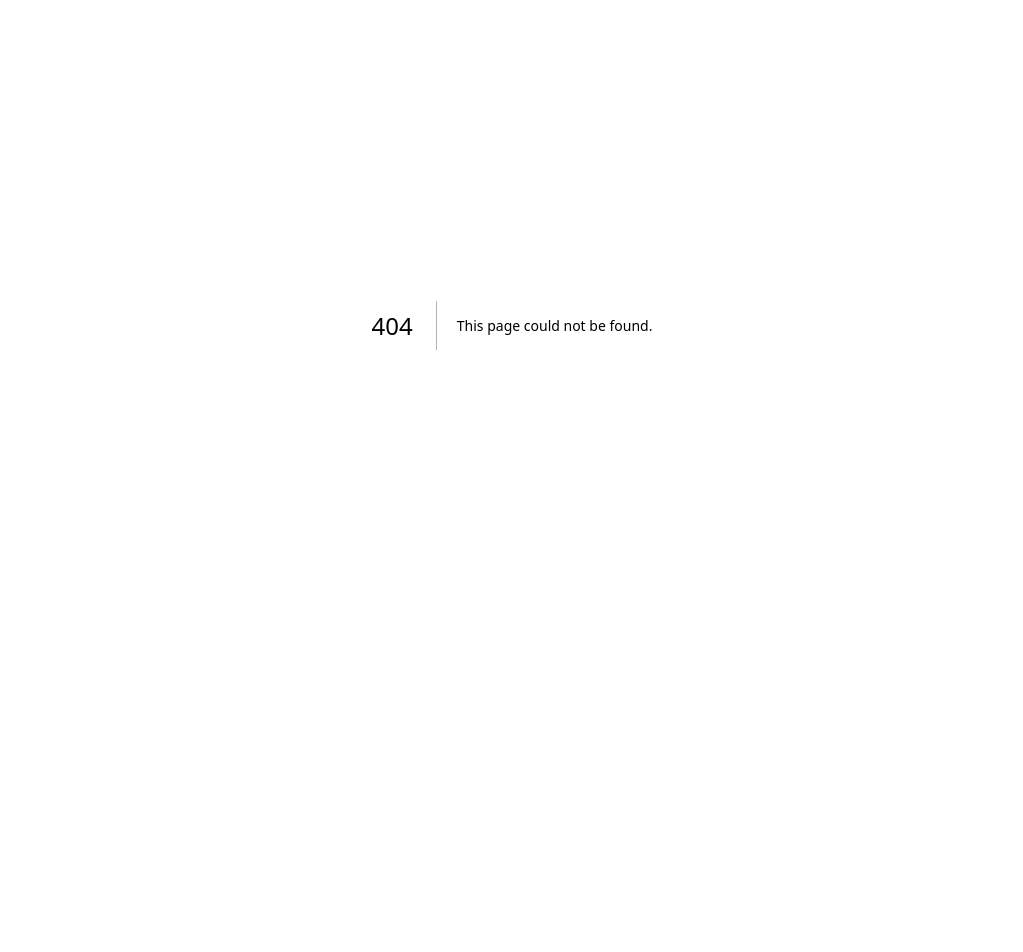
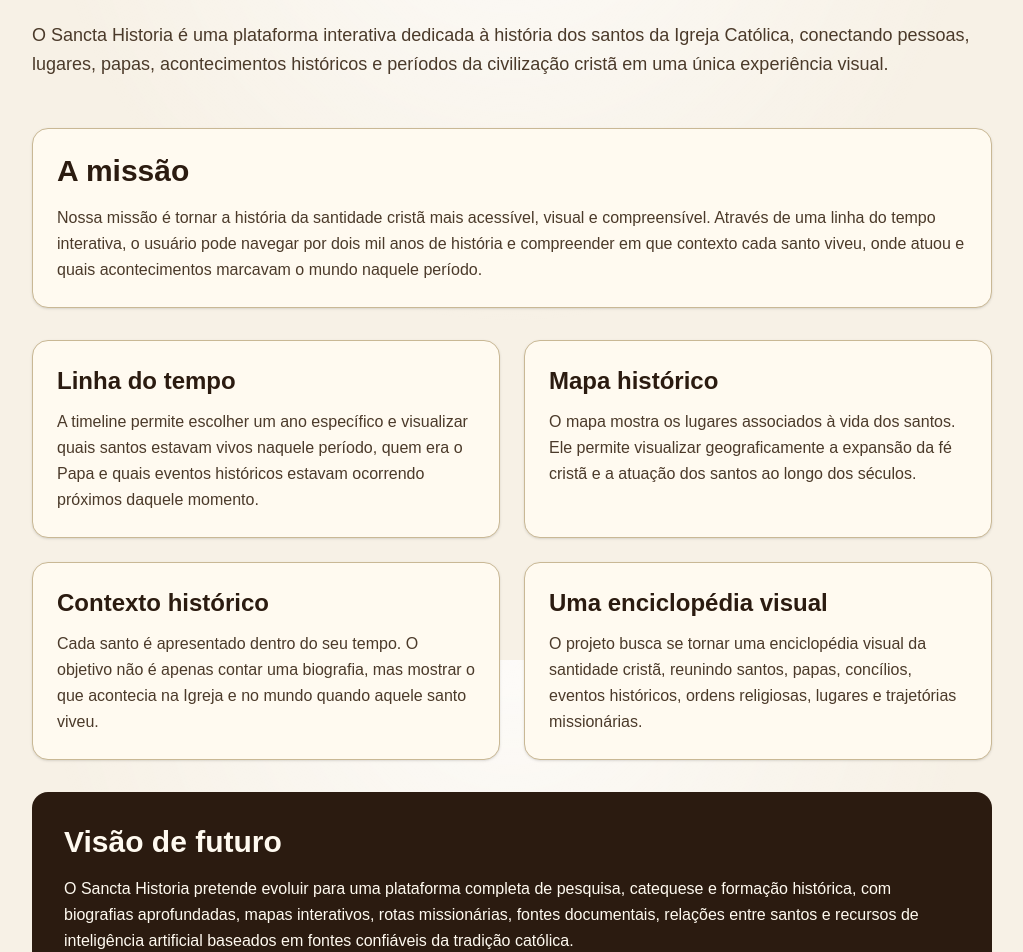
Before and after one commit to whinsterj-afk/sancta-historia, a Next.js app: page /sobre in a window 1280 px wide. Before the commit this address had no page. Shown: the part 140-1092 px from the top of the page, without its empty margins (128-1151 px from the left). Before the commit the page ends 865 px from the top, so only its background shows below. Built offline with nearby package versions, Linux system fonts and the light colour scheme.

Commit message:
Adiciona pagina sobre o projeto

```diff
--- a/app/components/NavBar.tsx
+++ b/app/components/NavBar.tsx
@@ -23,6 +23,9 @@
           <Link href="/#mapa" className="hover:text-[#8b5e24]">
             Mapa
           </Link>
+          <Link href="/sobre" className="hover:text-[#8b5e24]">
+            Sobre
+          </Link>
         </div>
       </nav>
     </header>
--- /dev/null
+++ b/app/sobre/page.tsx
@@ -0,0 +1,96 @@
+export default function SobrePage() {
+  return (
+    <main className="min-h-screen max-w-5xl mx-auto p-8">
+      <section className="mb-12">
+        <h1 className="text-5xl font-bold mb-4 text-[#2b1b10]">
+          Sobre o Sancta Historia
+        </h1>
+
+        <p className="text-lg text-[#4b3a2a] leading-relaxed">
+          O Sancta Historia é uma plataforma interativa dedicada à história
+          dos santos da Igreja Católica, conectando pessoas, lugares, papas,
+          acontecimentos históricos e períodos da civilização cristã em uma
+          única experiência visual.
+        </p>
+      </section>
+
+      <section className="bg-[#fffaf0] border border-[#c9b895] rounded-2xl p-6 shadow-sm mb-8">
+        <h2 className="text-3xl font-bold mb-4 text-[#2b1b10]">
+          A missão
+        </h2>
+
+        <p className="text-[#4b3a2a] leading-relaxed">
+          Nossa missão é tornar a história da santidade cristã mais acessível,
+          visual e compreensível. Através de uma linha do tempo interativa, o
+          usuário pode navegar por dois mil anos de história e compreender em
+          que contexto cada santo viveu, onde atuou e quais acontecimentos
+          marcavam o mundo naquele período.
+        </p>
+      </section>
+
+      <section className="grid md:grid-cols-2 gap-6 mb-8">
+        <div className="bg-[#fffaf0] border border-[#c9b895] rounded-2xl p-6 shadow-sm">
+          <h2 className="text-2xl font-bold mb-3 text-[#2b1b10]">
+            Linha do tempo
+          </h2>
+
+          <p className="text-[#4b3a2a] leading-relaxed">
+            A timeline permite escolher um ano específico e visualizar quais
+            santos estavam vivos naquele período, quem era o Papa e quais
+            eventos históricos estavam ocorrendo próximos daquele momento.
+          </p>
+        </div>
+
+        <div className="bg-[#fffaf0] border border-[#c9b895] rounded-2xl p-6 shadow-sm">
+          <h2 className="text-2xl font-bold mb-3 text-[#2b1b10]">
+            Mapa histórico
+          </h2>
+
+          <p className="text-[#4b3a2a] leading-relaxed">
+            O mapa mostra os lugares associados à vida dos santos. Ele permite
+            visualizar geograficamente a expansão da fé cristã e a atuação dos
+            santos ao longo dos séculos.
+          </p>
+        </div>
+
+        <div className="bg-[#fffaf0] border border-[#c9b895] rounded-2xl p-6 shadow-sm">
+          <h2 className="text-2xl font-bold mb-3 text-[#2b1b10]">
+            Contexto histórico
+          </h2>
+
+          <p className="text-[#4b3a2a] leading-relaxed">
+            Cada santo é apresentado dentro do seu tempo. O objetivo não é
+            apenas contar uma biografia, mas mostrar o que acontecia na Igreja
+            e no mundo quando aquele santo viveu.
+          </p>
+        </div>
+
+        <div className="bg-[#fffaf0] border border-[#c9b895] rounded-2xl p-6 shadow-sm">
+          <h2 className="text-2xl font-bold mb-3 text-[#2b1b10]">
+            Uma enciclopédia visual
+          </h2>
+
+          <p className="text-[#4b3a2a] leading-relaxed">
+            O projeto busca se tornar uma enciclopédia visual da santidade
+            cristã, reunindo santos, papas, concílios, eventos históricos,
+            ordens religiosas, lugares e trajetórias missionárias.
+          </p>
+        </div>
+      </section>
+
+      <section className="bg-[#2b1b10] text-[#fffaf0] rounded-2xl p-8">
+        <h2 className="text-3xl font-bold mb-4">
+          Visão de futuro
+        </h2>
+
+        <p className="leading-relaxed">
+          O Sancta Historia pretende evoluir para uma plataforma completa de
+          pesquisa, catequese e formação histórica, com biografias aprofundadas,
+          mapas interativos, rotas missionárias, fontes documentais, relações
+          entre santos e recursos de inteligência artificial baseados em fontes
+          confiáveis da tradição católica.
+        </p>
+      </section>
+    </main>
+  );
+}
```
